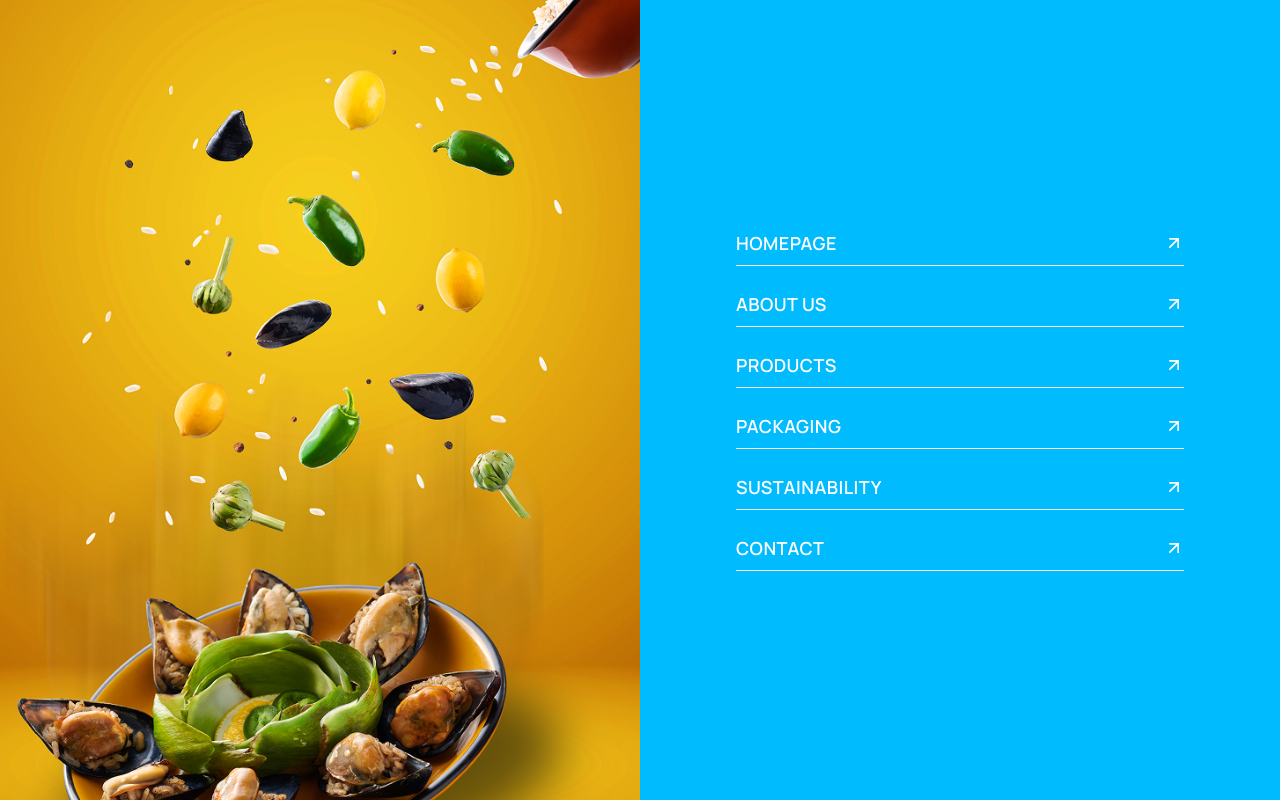
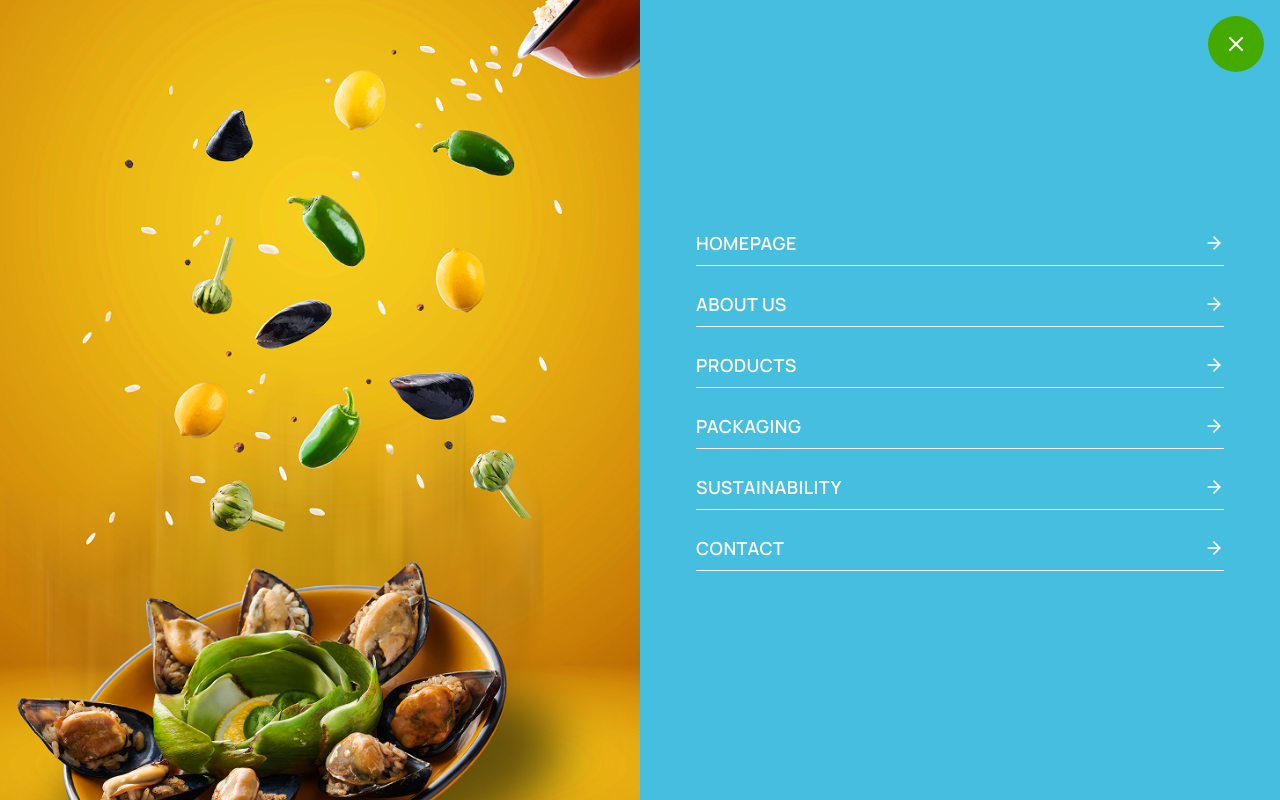
Before and after one commit to mfurkanyener/manavfood, a Next.js app: page /menu in a window 1280 px wide. Built offline with nearby package versions, Linux system fonts and the light colour scheme.

Commit message:
Edited Menu added close button.

```diff
--- a/src/pages/menu.js
+++ b/src/pages/menu.js
@@ -1,13 +1,24 @@
 import Image from "next/image";
 import Link from "next/link";
-import { ArrowUpRight } from 'lucide-react';
+import { ArrowRight} from 'lucide-react';
+import { useRouter } from "next/navigation";
+import { X } from "lucide-react";
 
 const Menu = () => {
+
+    const router = useRouter();
+
     return (
-        <div>
-            <section className="min-h-screen flex flex-col lg:flex-row">
+        <div className="h-screen overflow-y-auto">
+            <button
+                onClick={() => router.back()}
+                className="fixed top-4 right-4 z-50 bg-[#45BEE0] rounded-full p-2 hover:bg-[#44AA00] sm:p-3 md:p-4 lg:bg-[#44AA00] transition"
+            >
+                <X size={24} className="text-white"/>
+            </button>
+            <section className="h-screen flex flex-col lg:flex-row overflow-hidden">
                 {/* Left Side: Image */}
-                <div className="relative w-full lg:w-1/2 h-96 lg:h-auto">
+                <div className="relative w-full lg:w-1/2 h-64 lg:h-full">
                     <Image
                         src="/images/menu/menuPhoho.png" // Görselini /public/images altına koy
                         alt="Mussels Dish"
@@ -19,9 +30,9 @@ const Menu = () => {
 
                 {/* Right Side: Menu */}
                 <div
-                    className="w-full lg:w-1/2 bg-sky-400 text-white flex flex-col justify-center items-center py-16 px-8">
-                    <nav className="w-full max-w-md flex flex-col gap-6">
-                        {[
+                    className="w-full lg:w-1/2 bg-[#45BEE0] text-white flex flex-col justify-center items-start py-16 px-8">
+                    <nav
+                        className="w-full max-w-xl md:max-w-2xl lg:max-w-3xl px-4 sm:px-6 flex flex-col gap-6">                        {[
                         {name: 'Homepage', href: '/homepage'},
                         {name: 'About Us', href: '/about'},
                         {name: 'Products', href: '/products'},
@@ -32,10 +43,13 @@ const Menu = () => {
                         <Link
                             key={index}
                             href={item.href}
-                                className="flex justify-between items-center border-b border-white pb-2 text-lg font-semibold tracking-wide hover:text-black hover:border-black transition-all"
+                            className="group flex justify-between items-center border-b border-white pb-2 text-lg font-semibold tracking-wide hover:text-black hover:border-black transition-all"
                         >
-                                <span>{item.name.toUpperCase()}</span>
-                                <ArrowUpRight size={20}/>
+                            <span className="group-hover:ml-2 transition-all">{item.name.toUpperCase()}</span>
+                            <ArrowRight
+                                size={20}
+                                className="transition-transform group-hover:translate-x-1"
+                            />
                         </Link>
                     ))}
                     </nav>
```
Lines whose indentation alone changed are shown as unchanged.
